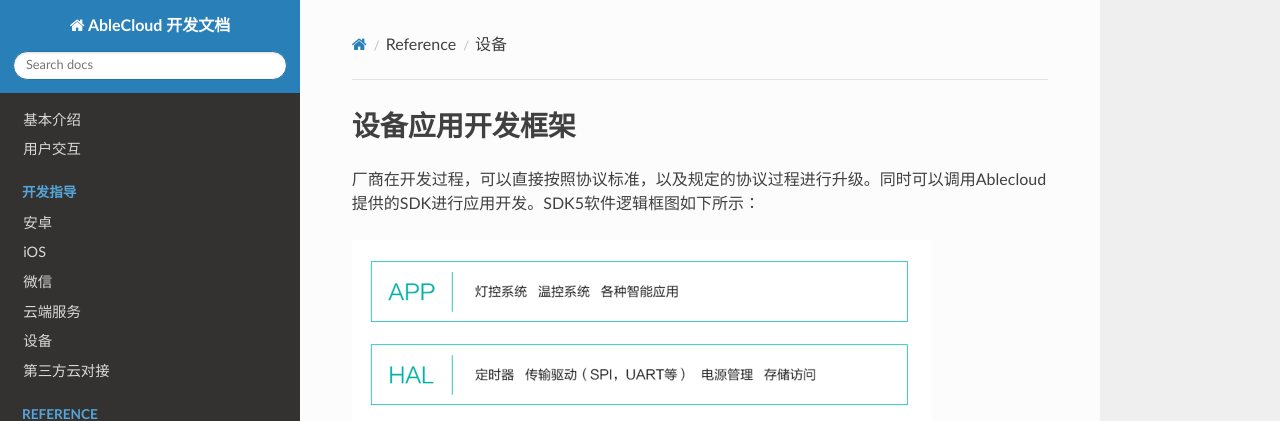
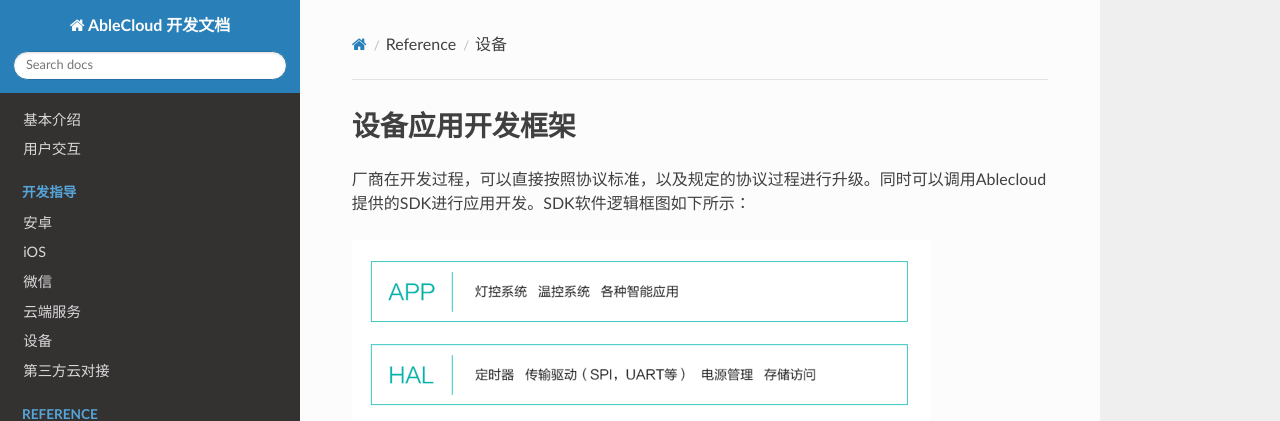
Before and after one commit to JessonW/rd_docs, an MkDocs documentation site: the page built from docs/reference/device.md, in a window 1280 px wide and 900 px high. Shown: the top 421 px of the window. Built offline with MkDocs 1.6.1, drawn with Linux system fonts in a browser that asks for light colours; nearby versions of some CDN libraries; old or Windows-style settings are respelled for this version of MkDocs.

```diff
--- a/docs/reference/device.md
+++ b/docs/reference/device.md
@@ -1,6 +1,6 @@
 
 #设备应用开发框架
-厂商在开发过程，可以直接按照协议标准，以及规定的协议过程进行升级。同时可以调用Ablecloud提供的SDK进行应用开发。SDK5软件逻辑框图如下所示：
+厂商在开发过程，可以直接按照协议标准，以及规定的协议过程进行升级。同时可以调用Ablecloud提供的SDK进行应用开发。SDK软件逻辑框图如下所示：
 
 ![device_arch](../pic/reference/device_arch.png)
 
```
Also changed, not shown: docs/develop_guide/wechat.md (+16 -2 lines).
